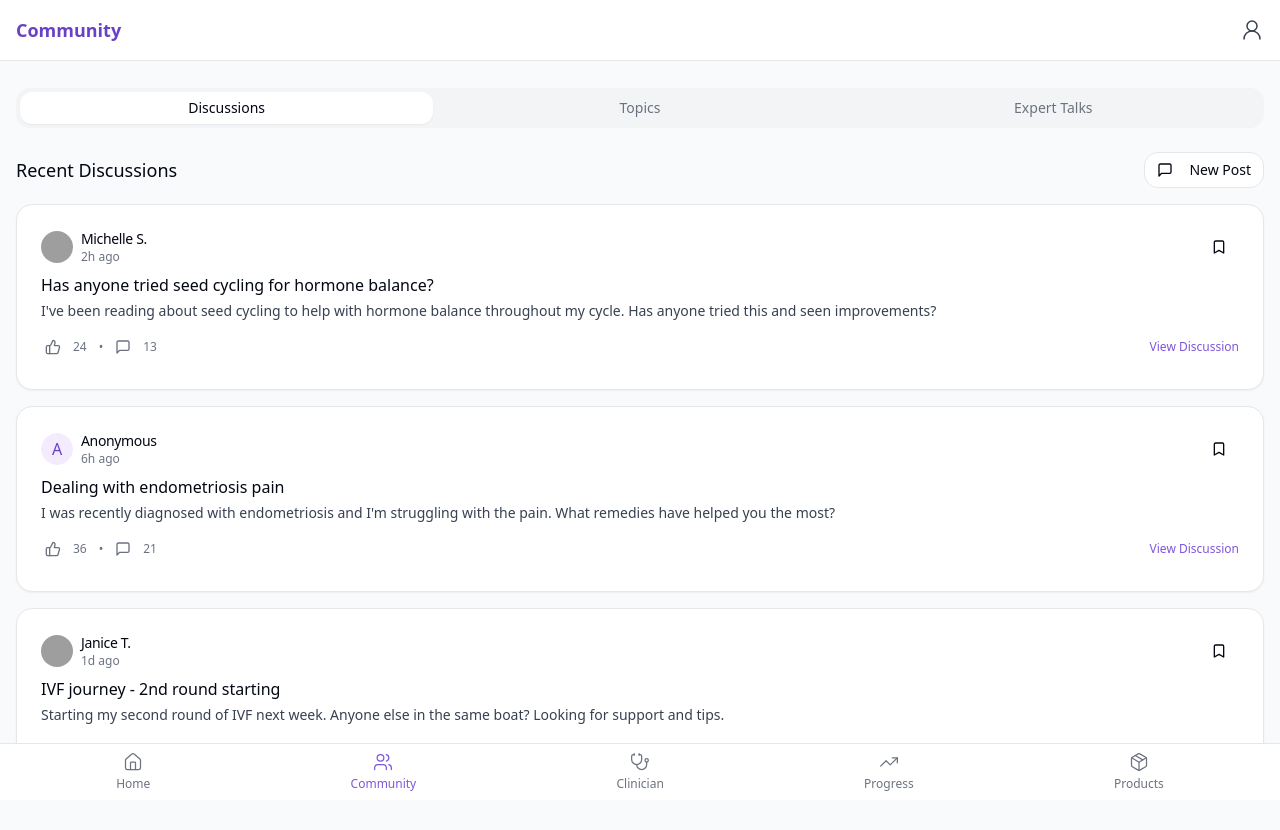
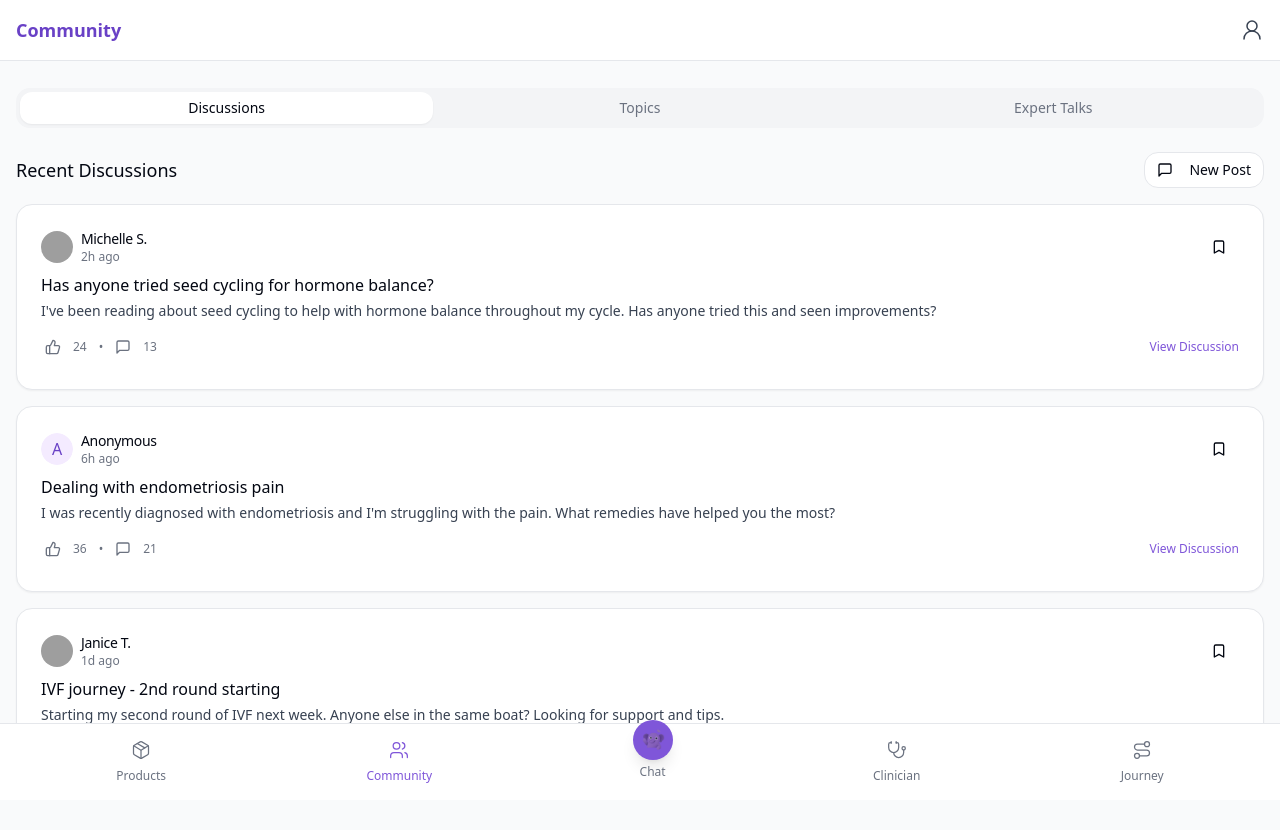
Before and after one commit to delevingnecc/fertile-whisper-compass-57, a React (Vite) app: page /community in a window 1280 px wide. Shown: the top 830 px of the page. Built offline with nearby package versions, Linux system fonts and the light colour scheme; grey boxes are pictures that could not be loaded.

Commit message:
Reorder navigation tabs
Reorders the bottom navigation tabs according to the user's specifications. The "Chat" tab is now in the middle with the elephant mascot icon.

```diff
--- a/src/components/BottomNavigation.tsx
+++ b/src/components/BottomNavigation.tsx
@@ -1,20 +1,21 @@
 
 import React from 'react';
 import { Link } from 'react-router-dom';
-import { Users, Stethoscope, TrendingUp, Package, Home } from 'lucide-react';
+import { Package, Users, Stethoscope, Route } from 'lucide-react';
 
 type NavItem = {
   icon: React.ReactNode;
   label: string;
   to: string;
+  isMain?: boolean;
 };
 
 const BottomNavigation = () => {
   const navItems: NavItem[] = [
     {
-      icon: <Home />,
-      label: 'Home',
-      to: '/',
+      icon: <Package />,
+      label: 'Products',
+      to: '/products',
     },
     {
       icon: <Users />,
@@ -22,19 +23,20 @@ const BottomNavigation = () => {
       to: '/community',
     },
     {
+      icon: <img src="/lovable-uploads/eb70d7b3-a429-42b6-aa8d-6f378554327b.png" alt="Chat" className="h-7 w-7" />,
+      label: 'Chat',
+      to: '/',
+      isMain: true,
+    },
+    {
       icon: <Stethoscope />,
       label: 'Clinician',
       to: '/clinician',
     },
     {
-      icon: <TrendingUp />,
-      label: 'Progress',
+      icon: <Route />,
+      label: 'Journey',
       to: '/progress',
-    },
-    {
-      icon: <Package />,
-      label: 'Products',
-      to: '/products',
     },
   ];
 
@@ -47,13 +49,19 @@ const BottomNavigation = () => {
         <Link
           key={item.to}
           to={item.to}
-          className={`nav-icon ${currentPath === item.to ? 'active' : 'text-gray-500'}`}
+          className={`nav-icon flex flex-col items-center ${
+            item.isMain ? 'transform -translate-y-3' : ''
+          } ${currentPath === item.to ? 'active text-primary' : 'text-gray-500'}`}
         >
-          {React.cloneElement(item.icon as React.ReactElement, {
-            className: "h-6 w-6",
-            strokeWidth: 1.5,
-          })}
-          <span>{item.label}</span>
+          <div className={`${item.isMain ? 'bg-primary rounded-full p-2 shadow-lg' : ''}`}>
+            {React.isValidElement(item.icon)
+              ? React.cloneElement(item.icon as React.ReactElement, {
+                  className: `${item.isMain ? 'h-6 w-6 text-white' : 'h-6 w-6'}`,
+                  strokeWidth: 1.5,
+                })
+              : item.icon}
+          </div>
+          <span className={`text-xs mt-1 ${item.isMain ? 'font-medium' : ''}`}>{item.label}</span>
         </Link>
       ))}
     </nav>
```
